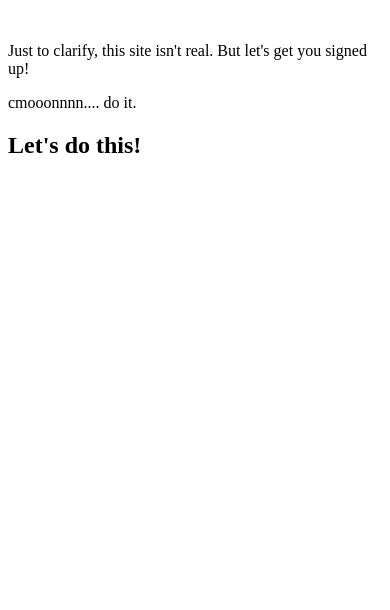
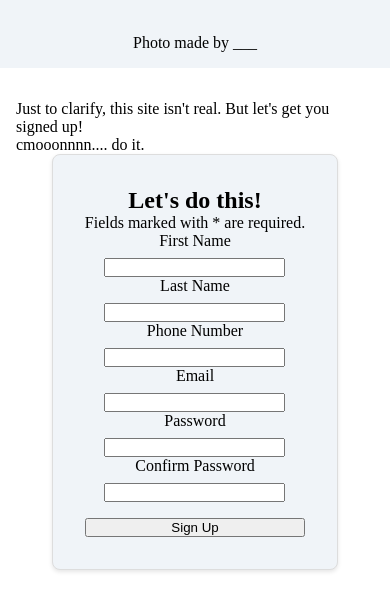
Before and after one commit to skele-666/sign-up-form, a plain HTML site: page index.html in a window 390 px wide. Drawn offline with Linux system fonts and the light colour scheme.

Commit message:
Add form elements, CSS positional styling and media query

```diff
--- a/index.html
+++ b/index.html
@@ -1,29 +1,58 @@
 <!DOCTYPE html>
 <html lang="en">
+
 <head>
     <meta charset="UTF-8">
     <meta name="viewport" content="width=device-width, initial-scale=1.0">
     <title>Sign-up Form</title>
     <link rel="stylesheet" href="style.css">
 </head>
+
 <body>
     <div class="splash-panel">
         <header>
             <img src="" alt="" srcset="">
         </header>
+        <p>Photo made by ___</p>
     </div>
 
     <main id="main-content">
-        <section id="signup-blurb">
+        <section class="signup-blurb">
             <p>Just to clarify, this site isn't real. But let's get you signed up!</p>
             <p>cmooonnnn.... do it.</p>
         </section>
-        <section id="signup-form">
+        <section class="signup-form">
             <h1>Let's do this!</h1>
+            <span class="required-info">Fields marked with <span class="required">*</span> are
+                required.</span>
             <form action="" method="post">
+                <fieldset class="form-input">
+                    <div class="form-group personal-info">
+                        <label for="first-name">First Name</label>
+                        <input id="first-name" name="first-name" type="text" required>
 
+                        <label for="last-name">Last Name</label>
+                        <input id="last-name" name="last-name" type="text" required>
+
+                        <label for="phone">Phone Number</label>
+                        <input id="phone" name="phone" type="tel" required>
+                    </div>
+
+                    <div class="form-group account-info">
+                        <label for="email">Email</label>
+                        <input id="email" name="email" type="email" required>
+
+                        <label for="password">Password</label>
+                        <input id="password" name="password" type="password" required>
+
+                        <label for="confirm-password">Confirm Password</label>
+                        <input id="confirm-password" name="confirm-password" type="password" required>
+                    </div>
+                </fieldset>
+                <button type="submit">Sign Up</button>
             </form>
         </section>
     </main>
 </body>
+
 </html>
--- a/style.css
+++ b/style.css
@@ -0,0 +1,83 @@
+* {
+    margin: 0;
+    padding: 0;
+    box-sizing: border-box;
+}
+
+body {
+    display: flex;
+    height: 100vh;
+}
+
+.splash-panel {
+    flex: 1;
+    background-color: #f0f4f8;
+    padding: 2rem;
+    display: flex;
+    flex-direction: column;
+    align-items: center;
+    justify-content: space-between;
+    text-align: center;
+}
+
+#main-content {
+    flex: 3;
+    padding: 8rem 2rem;
+    display: flex;
+    flex-direction: column;
+    align-items: center;
+    justify-content: center;
+}
+
+.signup-form {
+    background-color: #f0f4f8;
+    border: 1px solid #dddddd;
+    border-radius: 8px;
+    padding: 2rem;
+    box-shadow: 0 2px 4px rgba(0, 0, 0, 0.1);
+    text-align: center;
+    width: 80%;
+}
+
+.form-input {
+    display: flex;
+    /* flex-direction: column; */
+    align-items: center;
+    justify-content: center;
+    border: none;
+}
+
+.form-input label {
+    display: block;
+    margin-bottom: 0.5rem;
+}
+
+.signup-form button {
+    display: block;
+    width: 100%;
+    margin-top: 1rem;
+}
+
+/* Media queries */
+@media (max-width: 768px) {
+    body {
+        flex-direction: column;
+    }
+
+    .splash-panel, #main-content {
+        flex: none;
+        width: 100%;
+        padding: 1rem;
+    }
+
+    #main-content {
+        padding: 2rem 1rem;
+    }
+
+    fieldset.form-input {
+        flex-direction: column;
+        align-items: center;
+        justify-content: center;
+        text-align: center;
+    }
+}
```
